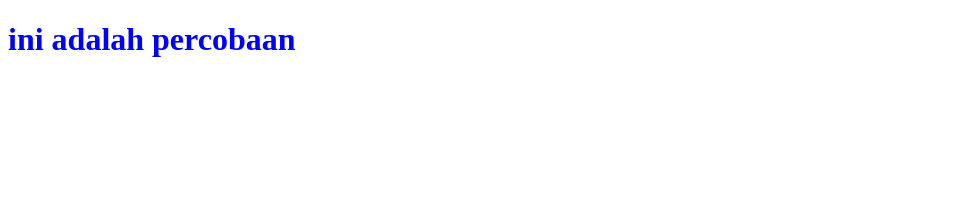
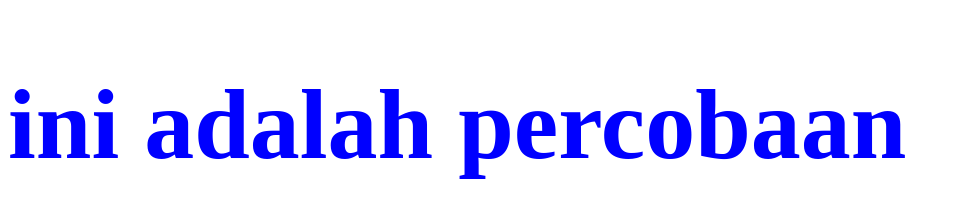
Before and after one commit to Liviavia21/Latihan-1, a plain HTML site: page index.html in a window 1280 px wide. Shown: the whole page, without its empty margins (0-959 px from the left). Drawn offline with Linux system fonts and the light colour scheme.

Commit message:
Update index.html

```diff
--- a/index.html
+++ b/index.html
@@ -6,7 +6,8 @@
 <Style>
 h1{
    Color:blue;
-   }
+   Font-size:100px
+  }
 </Style>
 </head>
 
```
